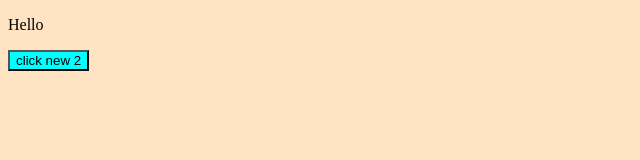
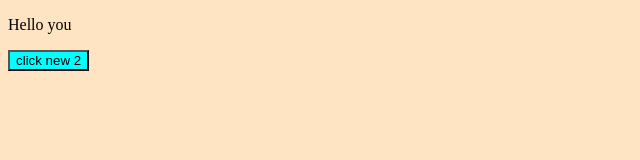
Before and after one commit to phuongthuy2202/git.dautien, a plain HTML site: page index.html in a window 1280 px wide. Shown: the full height of the page, 0-640 px from the left. Drawn offline with Linux system fonts and the light colour scheme.

Commit message:
Update index.html

```diff
--- a/index.html
+++ b/index.html
@@ -8,7 +8,7 @@
     <title>Document</title>
 </head>
 <body>
-    <p> Hello </p>
+    <p> Hello you </p>
     <button> click new 2 </button>
 </body>
 </html>
```
